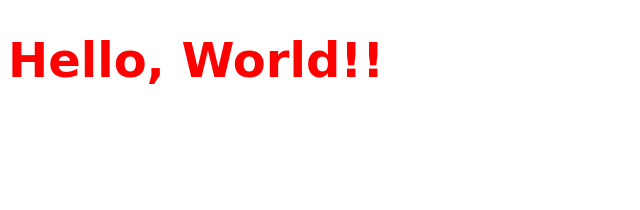
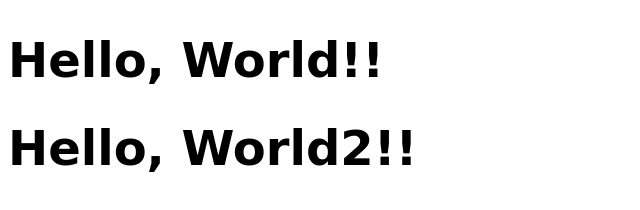
Before and after one commit to WesleySouzaDev/f.desings-portifolio, a plain HTML site: page src/index.html in a window 1280 px wide. Shown: the whole page, without its empty margins (0-640 px from the left). Drawn offline with Linux system fonts and the light colour scheme; a web font is replaced by a local one.

Commit message:
test commit

```diff
--- a/src/css/root.css
+++ b/src/css/root.css
@@ -5,3 +5,6 @@
   --font-family-prata: 'Prata', serif;
   --font-family-send-flowers: 'Send Flowers', cursive;
 }
+
+h1 {
+}
--- a/src/css/style.css
+++ b/src/css/style.css
@@ -3,5 +3,4 @@
 h1 {
   font-family: var(--font-family-send-flowers);
   font-size: 3rem;
-  color: red;
 }
--- a/src/index.html
+++ b/src/index.html
@@ -10,6 +10,7 @@
 
 <body>
     <h1>Hello, World!!</h1>
+    <h1>Hello, World2!!</h1>
 </body>
 
 </html>
```
